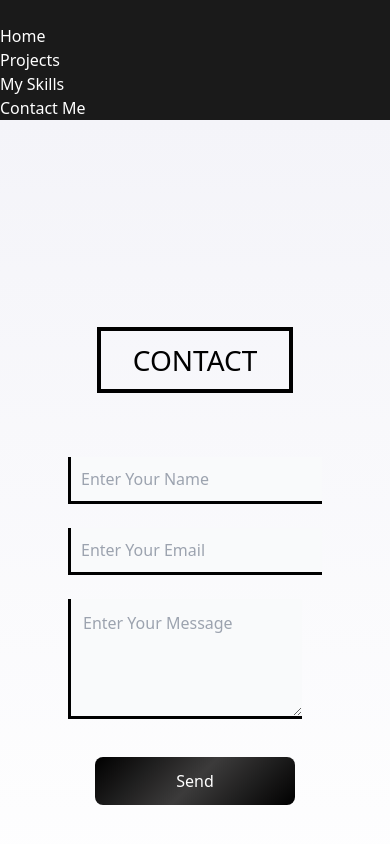
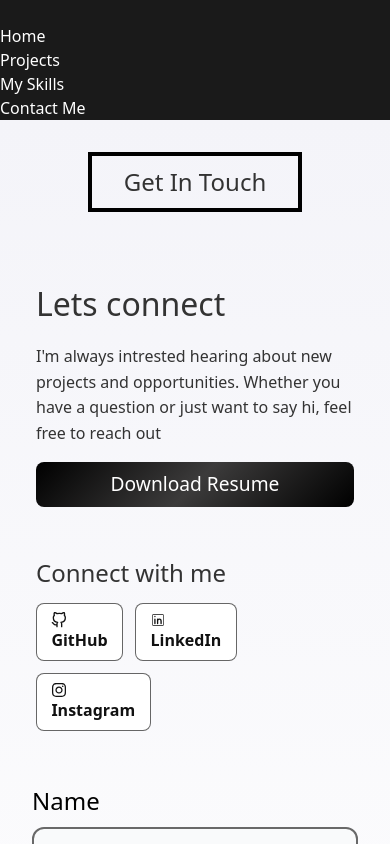
Before and after one commit to BhargavGuthula/Portfolio, a React (Vite) app: page /contact in a window 390 px wide. Shown: the top 844 px of the page. Built offline with nearby package versions, Linux system fonts and the light colour scheme.

Commit message:
Updated contact page

```diff
--- a/src/Pages/Contact.css
+++ b/src/Pages/Contact.css
@@ -8,18 +8,28 @@
   background: linear-gradient(to bottom, #f4f4f9, #ffffff);
 
 }
-
+.contact-page h1 {
+  position: absolute;
+  top: 15%;
+  left: 50%;
+  transform: translateX(-50%);
+  font-family: system-ui, 'BlinkMacSystemFont', 'Segoe UI', 'Roboto', 'Oxygen', 'Ubuntu', 'Cantarell';
+  font-size: clamp(2rem, 5vw, 2.7rem);
+  color: #333;
+  border: 4px solid black;
+  width: fit-content;
+  padding: 0.5rem 2rem;
+}
 .contact-container {
-  width: 100%;
-  max-width: 80vw;
-  padding: 2rem;
+  width: 50%;
   border-radius: 16px;
-  margin-top: 2rem;
+  padding-top: 10%;
+  padding-left: 5%;
   animation: slideUp 0.6s ease-out forwards;
   display: flex;
   flex-direction: column;
-  align-items: center;
-  min-width: 80vw;
+  align-items: flex-start;
+  min-width: 50vw;
 }
 
 .contact-container h1 {
@@ -44,28 +54,30 @@ form div {
   opacity: 0;
   transform: translateY(10px);
   animation: fadeInUp 0.5s ease-out forwards;
+
 }
 
 form div:nth-child(1) { animation-delay: 0.2s; }
 form div:nth-child(2) { animation-delay: 0.3s; }
 form div:nth-child(3) { animation-delay: 0.4s; }
 
-label {
+.label {
   display: block;
   font-weight: 500;
+  color: #000000;
+  font-size: 1.5rem;
   margin-bottom: 0.5rem;
-  color: #4b5563;
-  font-size: 0.9rem;
+
 }
 
 input[type="text"],
 input[type="email"],
 textarea {
-  min-width: 60vw;
+  min-width: 30vw;
   padding: 0.75rem;
   box-sizing: border-box;
-  border-bottom: 3px solid black;
-  border-left: 3px solid black;
+  border: 2px solid rgb(105, 105, 105);
+  border-radius: 12px;
   color: black;
   background-color: #f9fafb;
   font-size: 1rem;
@@ -87,12 +99,13 @@ textarea {
   resize: vertical;
   padding: 0.75 ;
   color: black;
+
 }
 
 .contact-container button {
   display: block;
   justify-self: center;
-  width: 50%;
+  width: 100%;
   min-width: 200px;
   padding: 0.75rem;
   background: linear-gradient(135deg, rgb(0, 0, 0), rgb(60, 59, 59), black);
@@ -113,6 +126,63 @@ textarea {
   transform:  scale(3.02);
   box-shadow: 0 4px 12px rgba(0, 0, 0, 0.2);
 }
+.connect-container {
+  font-weight: 500;
+  color: #333;
+  padding: 7rem;
+  padding-right: 5rem;
+  height: fit-content;
+  margin-top: 2rem;
+}
+.connect-container h3{
+
+  font-size: 2rem;
+  margin-bottom: 1rem;
+}
+.connect-container p{
+  font-size: 1.2rem;
+  line-height: 1.6;
+}
+.resume {
+  margin-top: 1rem;
+  padding: 0.5rem 1rem;
+  font-size: 1.2rem;
+  background: linear-gradient(135deg, rgb(0, 0, 0), rgb(60, 59, 59), black);
+  color: white;
+  border: none;
+  border-radius: 8px;
+  cursor: pointer;
+  transition: all 0.3s ease-out;
+  margin-bottom: 1rem;
+}
+.resume:hover {
+  transform: scale(1.05);
+  box-shadow: 0 4px 12px rgba(0, 0, 0, 0.2);
+}
+
+.social-buttons {
+  margin-top: 1rem;
+  display: flex;
+  gap: 0.5rem;
+  flex-wrap: wrap;
+}
+
+.social-btn {
+  padding: 0.5rem 0.9rem;
+  border-radius: 8px;
+  border: 1px solid rgba(0,0,0,0.6);
+  background: white;
+  color: #111;
+  text-decoration: none;
+  font-weight: 600;
+  transition: transform 0.15s ease, box-shadow 0.15s ease;
+}
+
+.social-btn:hover {
+  transform: translateY(-3px);
+  box-shadow: 0 6px 14px rgba(0,0,0,0.12);
+}
+
 
 @keyframes slideUp {
   from {
@@ -137,22 +207,92 @@ textarea {
 }
 
 @media (max-width: 640px) {
+
   .contact-page {
-    padding: 0rem;
+    padding: 1rem;
+    display: flex;
+    flex-direction: column;
+  }
+
+  .contact-page h1 {
+    position: static;
+    top: auto;
+    left: auto;
+    transform: none;
+    margin: 1rem auto;
+    font-size: 1.5rem;
+    text-align: center;
+  }
+  .connect-container p {
+    font-weight: lighter;
+    font-size: medium;
+  }
+  .connect-container h4{
+    font-size: 1.5rem;
+    margin-top: 2rem;
+    padding: 0;
+  }
+  .connect-container {
+    padding: 1.25rem;
+    padding-right: 1.25rem;
+    width: 100%;
+    box-sizing: border-box;
+    order: 1;
+    align-items: flex-start;
   }
 
   .contact-container {
-    padding: 0.5rem;
-    margin-top: 3rem;
+    padding: 1rem;
+    margin-top: 1rem;
+    width: 100%;
+    min-width: auto;
+    padding-top: 1rem;
+    padding-left: 1rem;
+    order: 2;
+    align-items: stretch;
   }
 
   .contact-container h1 {
-    font-size: 1.75rem;
+    font-size: 1.5rem;
   }
 
   input[type="text"],
   input[type="email"],
   textarea {
-    padding: 0.625rem;
+    padding: 0.75rem;
+    min-width: 100%;
+    width: 100%;
+    font-size: 1rem;
+  }
+
+  textarea {
+    padding: 0.75rem;
+    min-height: 140px;
+  }
+
+  .social-buttons {
+    flex-direction: row;
+    align-items: center;
+    gap: 0.75rem;
+    margin-top: 0.75rem;
+  }
+
+  .social-btn {
+    text-align: center;
+    font-size: 1rem;
+  }
+
+  .resume {
+    width: 100%;
+  }
+
+
+  .contact-container button {
+    min-width: 100%;
+
+  }
+
+  .contact-container button:hover {
+    transform: scale(1.03);
   }
 }
--- a/src/Pages/Contact.jsx
+++ b/src/Pages/Contact.jsx
@@ -1,5 +1,8 @@
 import React, { useState } from 'react';
 import { db, collection, addDoc } from './Firebase/FirebaseConfig.js';
+import { FiGithub } from "react-icons/fi";
+import { CiLinkedin } from "react-icons/ci";
+import { FaInstagram } from "react-icons/fa";
 import './Contact.css';
 const Contact = () => {
     const [formData, setFormData] = useState({
@@ -42,42 +45,73 @@ const handleSubmit = async (e) => {
         }
     };
 
+    const SOCIAL_LINKS = {
+        github: 'https://github.com/BhargavGuthula',
+        linkedin: 'https://www.linkedin.com/in/bhargava-sai-guthula-7b3132242/',
+        Instagram: '',
+        email: 'mailto:youremail@gmail.com'
+    };
+
     return (
         <div className='contact-page' id='contact'>
+            <h1>Get In Touch</h1>
+            <div className='connect-container'>
+                <h3>Lets connect</h3>
+                <p>I'm always intrested hearing about new projects and opportunities. Whether you have a question or just want to say hi, feel free to reach out</p>
+                <button
+                    className="resume"
+                    onClick={() => {
+                        const link = document.createElement("a");
+                        link.href = "../public/Bhargav_Resume (6).pdf";
+                        link.download = "Bhargava_Resume.pdf";
+                        link.click();
+                    }}
+                >
+                    Download Resume
+                </button>
+                <h4>Connect with me </h4>
+                <div className="social-buttons">
+                    <a className="social-btn github" href={SOCIAL_LINKS.github} target="_blank" rel="noopener noreferrer" aria-label="GitHub"><FiGithub /> <span>GitHub</span> </a>
+                    <a className="social-btn linkedin" href={SOCIAL_LINKS.linkedin} target="_blank" rel="noopener noreferrer" aria-label="LinkedIn"> <CiLinkedin /> <span>LinkedIn</span></a>
+                    <a className="social-btn Instagram" href={SOCIAL_LINKS.Instagram} target="_blank" rel="noopener noreferrer" aria-label="Instagram"> <FaInstagram /> <span>Instagram</span></a>
+                </div>
+            </div>
             <div className="contact-container" id="Contact-container">
-                <h1>CONTACT</h1>
                 <form onSubmit={handleSubmit}>
                     <div>
+                        <p className='label'>Name</p>
                         <input
                             type="text"
                             name="name"
-                            placeholder='Enter Your Name'
+                            placeholder='Your Name'
                             value={formData.name}
                             onChange={handleChange}
                             required
                         />
                     </div>
                     <div>
+                        <p className='label'>Email</p>
                         <input
                             type="email"
                             name="email"
-                            placeholder='Enter Your Email'
+                            placeholder='your.email@example.com'
                             value={formData.email}
                             onChange={handleChange}
                             required
                         />
                     </div>
                     <div>
+                        <p className='label'>Message</p>
                         <textarea
                             style={{ color: 'black', padding: '0.75rem' }}
                             name="message"
-                            placeholder='Enter Your Message'
+                            placeholder='Message....'
                             value={formData.message}
                             onChange={handleChange}
                             required
                         />
                     </div>
-                    <button type="submit" >Send</button>
+                    <button type="submit" >Send message</button>
                 </form>
             </div>
         </div>
```
Also changed, not shown: src/Components/Navbar.jsx (+22 -12 lines), 1 other file (tests, documents, lock files or other folders). Lines whose indentation alone changed are shown as unchanged.
